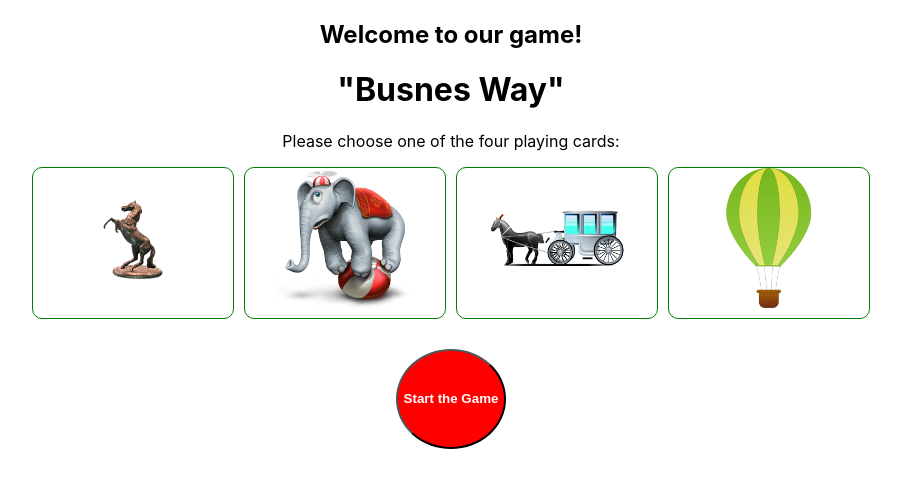
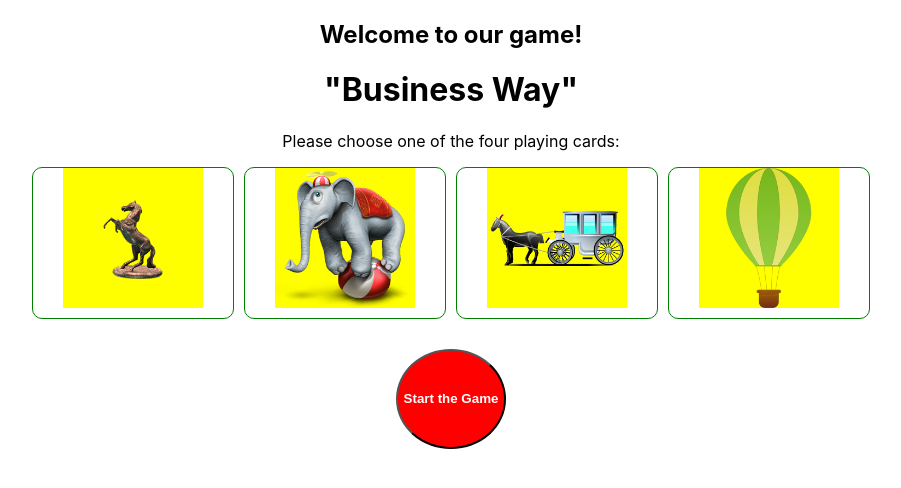
Before and after one commit to spokas40/ATS3-5nuo20230928, a React (Create React App) app: page / in a window 1280 px wide. Shown: the top 488 px of the page, without its empty margins (189-1090 px from the left). Built offline with nearby package versions, Linux system fonts and the light colour scheme.

Commit message:
Žaidėjo kortelės spalva
Pridėta žaidėjo kortelės spalva, kad geriau išsiskirtų jos padėtis ant žaidimo lentos.

```diff
--- a/src/components/Login-container.js
+++ b/src/components/Login-container.js
@@ -32,7 +32,7 @@ const LoginContainer = () => {
             ) : (
                 <React.Fragment>
             <h2>Welcome to our game!</h2>
-            <h1>"Busnes Way"</h1>
+            <h1>"Business Way"</h1>
             <p>Please choose one of the four playing cards:</p>
             <div className="card-row">
                 <div className={`card ${selectedCard === "hors" ? "selected" : ""}`} onClick={() => handleCardClick("hors")}>
--- a/src/styles/styles.css
+++ b/src/styles/styles.css
@@ -30,6 +30,7 @@
 }
 .cardsPicture {
     height: 140px;
+    background-color: yellow;
 }
 .gameBoardsImg {
     width: 50px;
```
